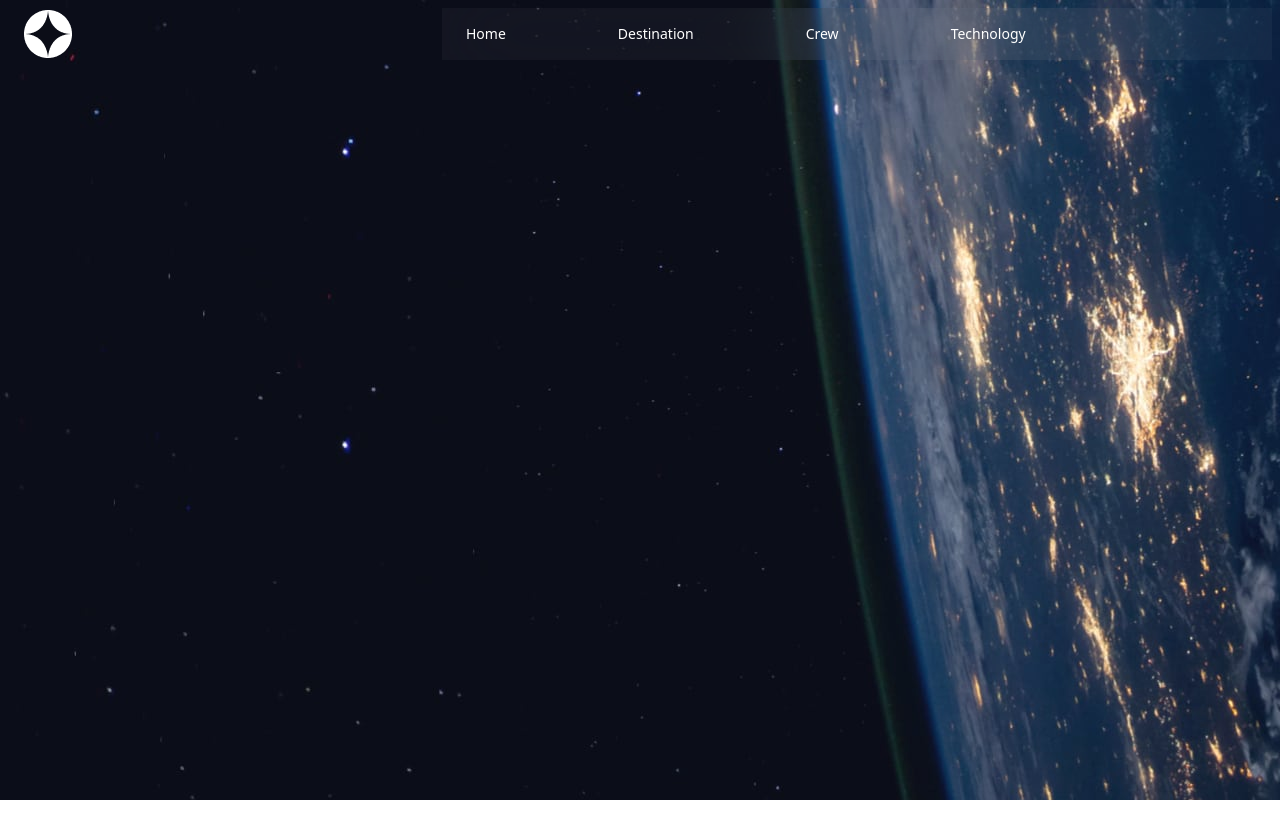
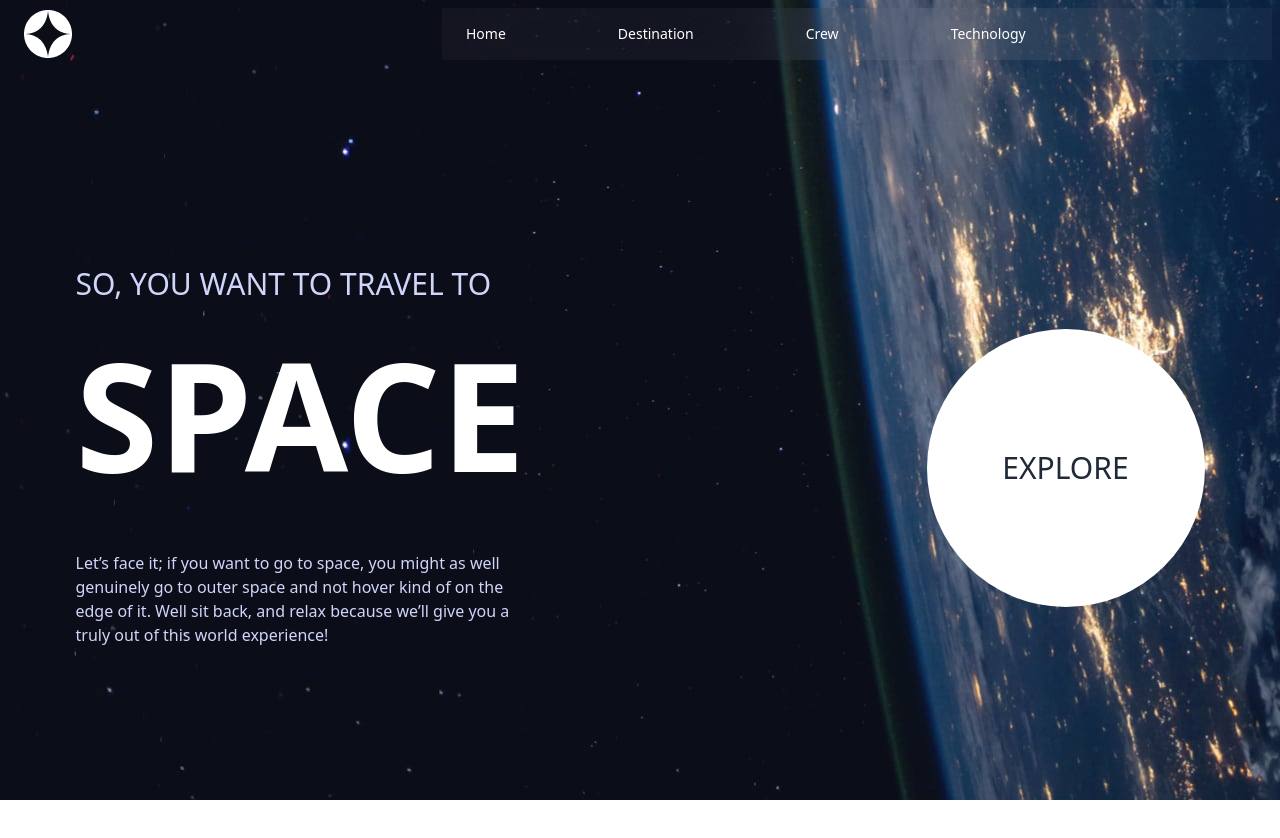
Before and after one commit to Nazmul-Hasan-Shadin/Explore-Earth, a React (Vite) app: page / in a window 1280 px wide. Shown: the top 838 px of the page. Before the commit the page ends 800 px from the top, so only its background shows below. Built offline with nearby package versions, Linux system fonts and the light colour scheme.

Commit message:
home page itregated

```diff
--- /dev/null
+++ b/src/Banner/Banner.jsx
@@ -0,0 +1,23 @@
+
+
+const Banner = () => {
+    return (
+        <div className="hero min-h-screen ">
+        <div className="hero-content flex-col lg:flex-row-reverse">
+      <div className=" w-[278px] h-[278px] flex items-center justify-center rounded-full bg-white lg:ml-[391px] ">
+       <h2 className="text-3xl text-center">EXPLORE</h2>
+    </div>
+          <div className="w-[444px] ">
+            <h3 className="text-3xl text-[#D0D6F9]"> SO, YOU WANT TO TRAVEL TO</h3>
+            <h1 className="lg:text-[150px] font-bold text-white">SPACE</h1>
+            <p className="py-6 lg:text- text-[#D0D6F9]">
+            Let’s face it; if you want to go to space, you might as well genuinely go to outer space and not hover kind of on the edge of it. Well sit back, and relax because we’ll give you a truly out of this world experience!
+                </p>
+
+          </div>
+        </div>
+      </div>
+    );
+};
+
+export default Banner;
--- a/src/Pages/Home/Home/Home.jsx
+++ b/src/Pages/Home/Home/Home.jsx
@@ -1,9 +1,10 @@
+import Banner from "../../../Banner/Banner";
 
 
 const Home = () => {
     return (
         <div>
-
+          <Banner></Banner>
         </div>
     );
 };
```
Also changed, not shown: src/assets/destination/favicon-32x32.png (added).
